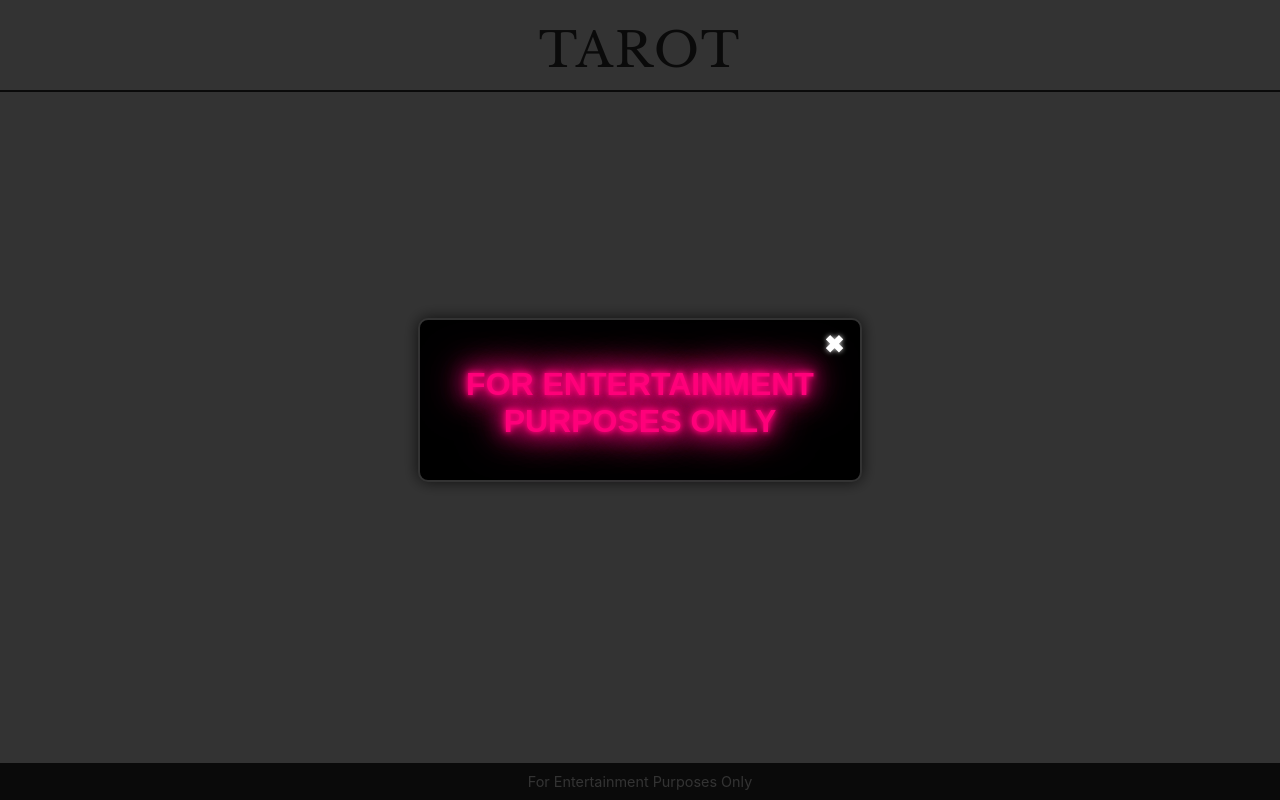
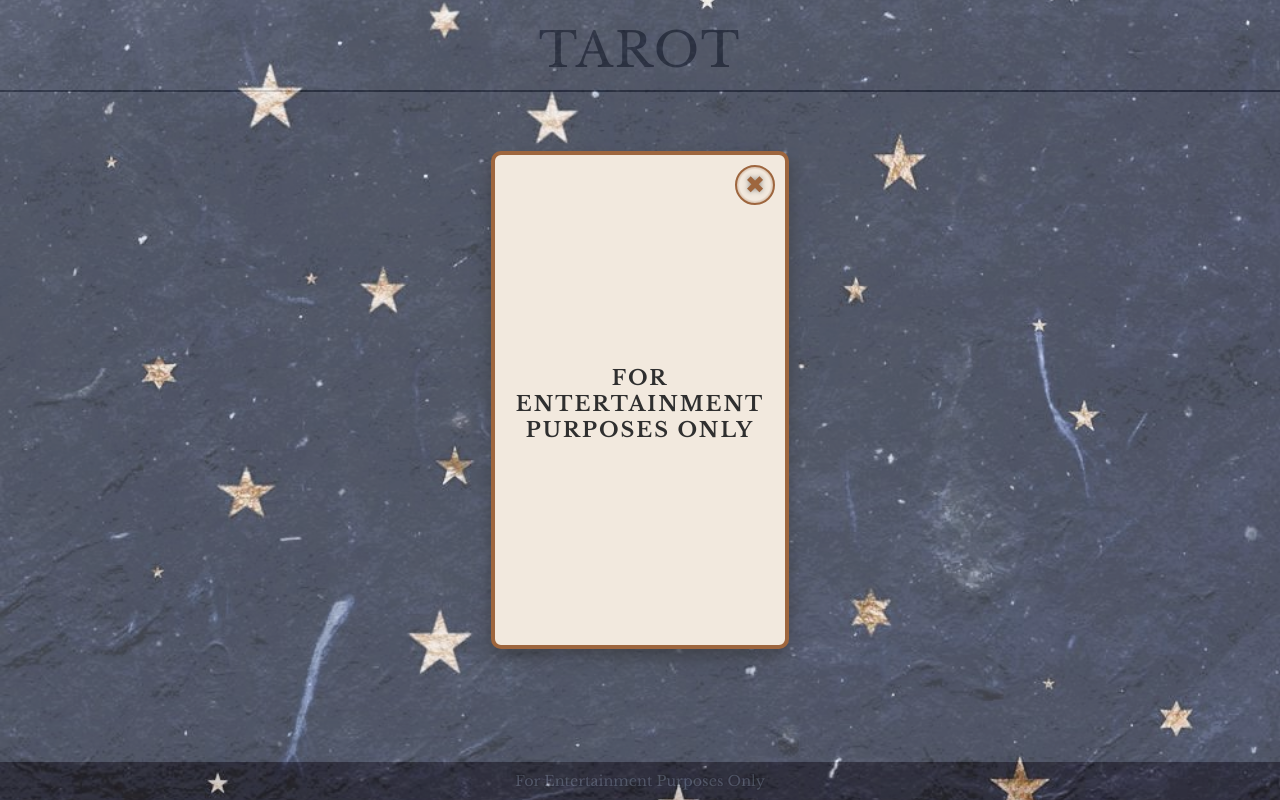
Before and after one commit to aRonnieAlsop/tarot_game, a React (Create React App) app: page / in a window 1280 px wide. Built offline with nearby package versions, Linux system fonts and the light colour scheme.

Commit message:
'disclaimer landing ✅'

```diff
--- a/src/App.css
+++ b/src/App.css
@@ -33,72 +33,97 @@ input, textarea {
 
 
  /* Pop-Up Overlay */
-.popup-overlay {
+ .popup-overlay {
     position: fixed;
     top: 0;
     left: 0;
     width: 100vw;
     height: 100vh;
-    background-color: rgba(0, 0, 0, 0.8); /* Dark background */
+    background: url('/public/tarot_assets/star_backdrop.jpg');
+    background-size: cover;
+    background-repeat: no-repeat;
+    background-position: center;
+    opacity: 0.8; /* Makes the entire overlay semi-transparent */
     display: flex;
     align-items: center;
     justify-content: center;
     z-index: 1000;
   }
 
-  /* Pop-Up Box */
+  .popup-overlay {
+    backdrop-filter: brightness(0.9); /* Darkens the image slightly */
+    -webkit-backdrop-filter: brightness(0.9); /* For Safari */
+  }
+
   .popup {
     position: relative;
-    background: #000; /* Black background to make neon pop */
+    background: #f4e9db; /* Light parchment color for a tarot card feel */
+    border: 4px solid #8b4513; /* Dark brown border */
+    border-radius: 10px; /* Rounded edges for a card-like appearance */
+    box-shadow: 0 8px 16px rgba(0, 0, 0, 0.5); /* Shadow for depth */
+    width: 250px;
+    height: 450px;
     padding: 20px;
-    border-radius: 10px;
     text-align: center;
-    box-shadow: 0 0 15px rgba(0, 0, 0, 0.7);
-    max-width: 400px;
-    width: 90%;
-    border: 2px solid #333;
+    font-family: 'Libre Baskerville', serif; /* Old-fashioned serif font */
+    z-index: 10;
+    display: flex;
+    flex-direction: column;
+    justify-content: center;
+    align-items: center;
   }
 
-  /* Neon Text Effect */
-  .neon-text {
-    font-family: 'Arial', sans-serif;
-    font-size: 2rem;
-    color: #ff007a; /* Neon pink */
-    text-transform: uppercase;
-    text-shadow:
-      0 0 5px #ff007a,
-      0 0 10px #ff007a,
-      0 0 20px #ff007a,
-      0 0 30px #ff1d89,
-      0 0 40px #ff1d89,
-      0 0 50px #ff1d89;
-    margin-bottom: 20px;
+  .popup h2 {
+    font-size: 1.3rem;
+    color: black; /* Dark text color */
+    margin-bottom: 10px;
+    text-transform: uppercase; /* Tarot-style text */
+    letter-spacing: 2px; /* Slightly spaced letters for an elegant look */
   }
 
-  /* Bold "X" Close Button */
+  .popup p {
+    font-size: 1rem;
+    color: #555; /* Medium gray for readability */
+    line-height: 1.5;
+    margin: 20px 0;
+  }
+
   .close-popup {
     position: absolute;
     top: 10px;
     right: 10px;
+    width: 40px;
+    height: 40px;
+    background: radial-gradient(circle, #f4e9db 60%, #8b4513 95%); /* Pentacle-like shading */
+    border: 2px solid #8b4513; /* Matches card border */
+    border-radius: 50%; /* Circle shape */
+    color: #8b4513; /* Dark brown text */
     font-size: 1.5rem;
-    color: white;
-    background: transparent;
-    border: none;
+    display: flex;
+    align-items: center;
+    justify-content: center;
     cursor: pointer;
-    font-weight: bold;
-    text-shadow: 0 0 5px rgba(255, 255, 255, 0.8);
-    transition: color 0.3s ease, transform 0.2s ease;
+    text-shadow: 0 0 5px rgba(0, 0, 0, 0.5);
+    transition: transform 0.2s ease-in-out, box-shadow 0.2s ease-in-out;
   }
 
   .close-popup:hover {
-    color: red;
-    transform: scale(1.2);
+    transform: scale(1.2); /* Slight zoom effect */
+    box-shadow: 0 0 10px #8b4513;
   }
+
+
 
   /* Footer */
   .footer {
-    background: #333;
+    background: #503929;
     color: white;
+    font-family: 'Libre Baskerville', serif;
+    text-shadow:
+    -1px -1px 0 #3f2411, /* Top-left shadow */
+    1px -1px 0 #3f2411,  /* Top-right shadow */
+    -1px 1px 0 #3f2411,  /* Bottom-left shadow */
+    1px 1px 0 #3f2411;   /* Bottom-right shadow */
     text-align: center;
     padding: 10px 0;
     position: fixed;
@@ -110,18 +135,3 @@ input, textarea {
     margin: 0;
     font-size: 0.9rem;
   }
-
-  .popup {
-    animation: fadeIn 0.5s ease-in-out;
-  }
-
-  @keyframes fadeIn {
-    from {
-      opacity: 0;
-      transform: scale(0.9);
-    }
-    to {
-      opacity: 1;
-      transform: scale(1);
-    }
-  }
```
Also changed, not shown: public/tarot_assets/star_backdrop.jpg (added).
